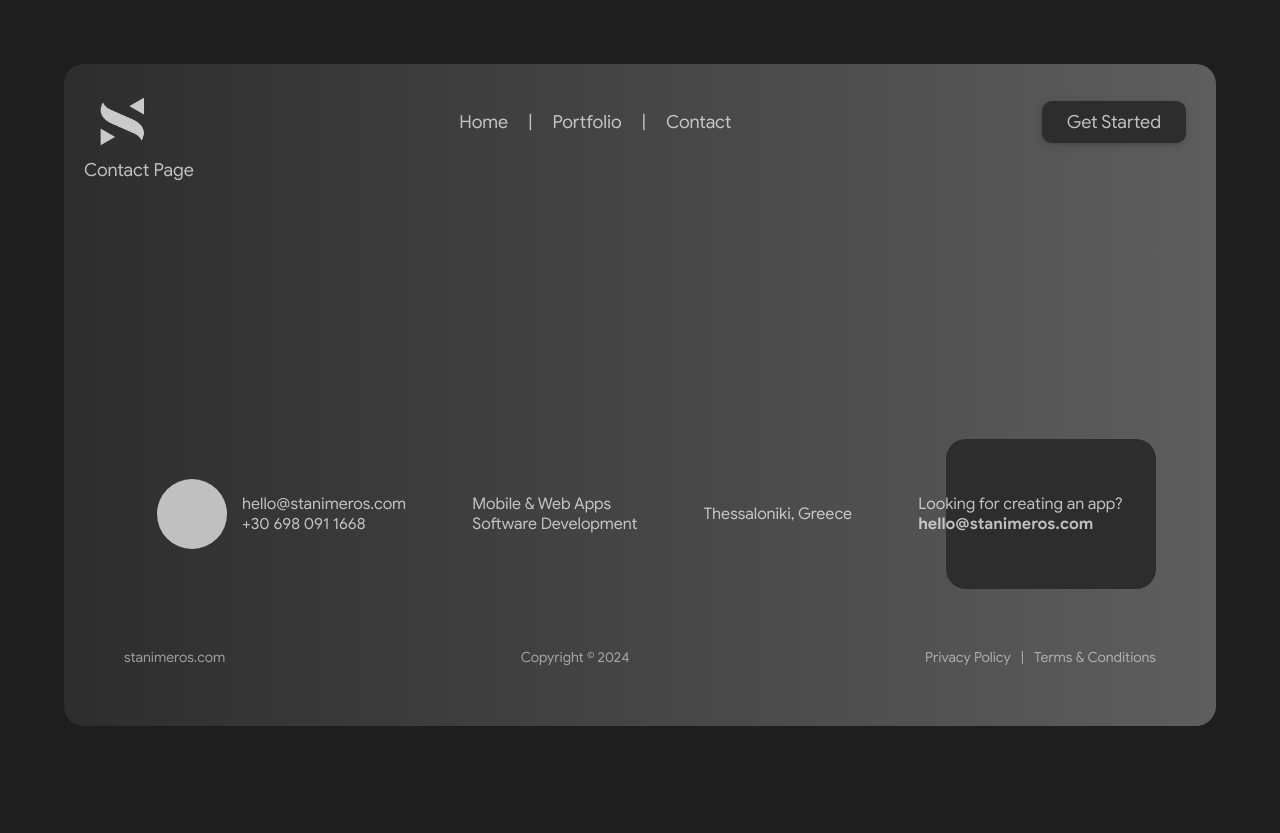
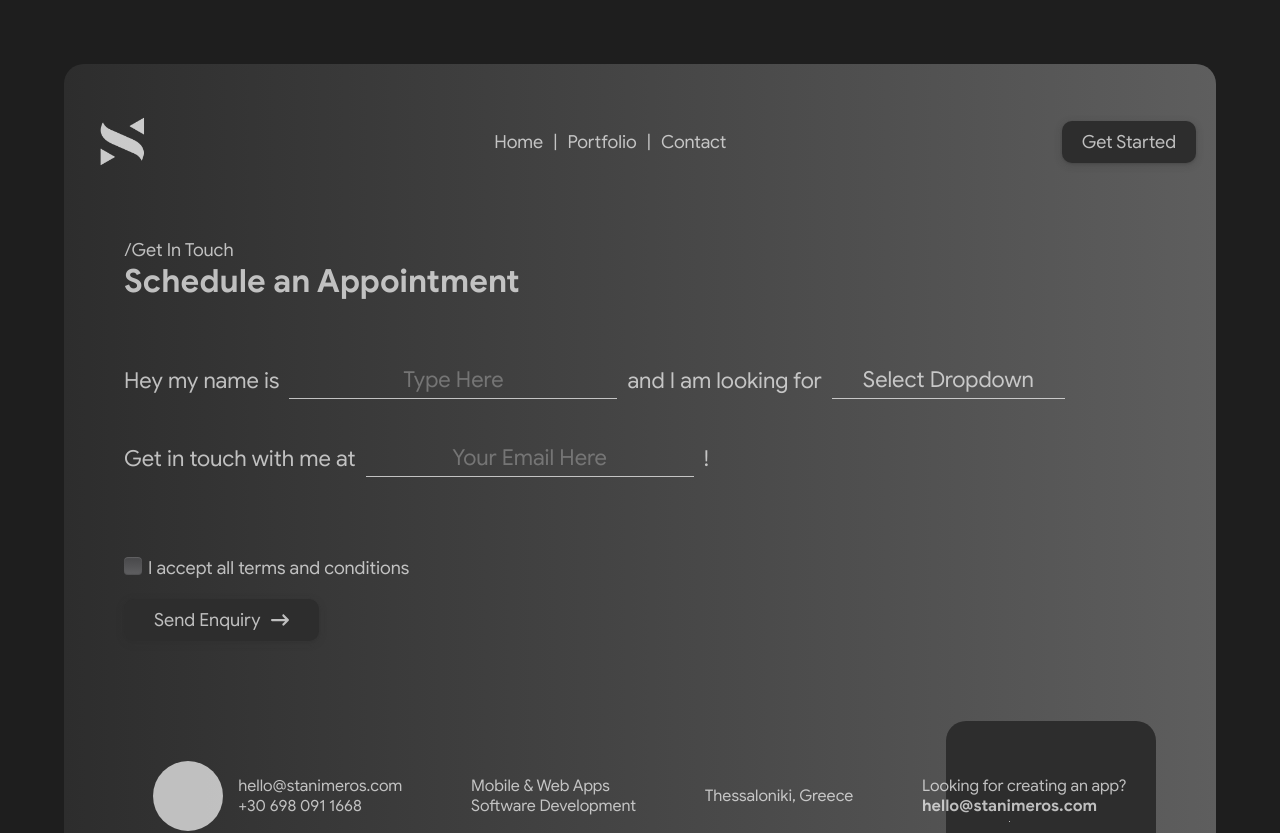
Before and after one commit to stanimeros/my-landing-page, a React (Vite) app: page /contact in a window 1280 px wide. Shown: the top 833 px of the page. Before the commit the page ends 800 px from the top, so only its background shows below. Built offline with nearby package versions, Linux system fonts and the light colour scheme.

Commit message:
added basic content

```diff
--- a/src/App.jsx
+++ b/src/App.jsx
@@ -30,8 +30,8 @@ function App() {
   const navigate = useNavigate();
   useEffect(() => {
     window.scrollTo({
-      top: 0,
-      //behavior: 'smooth',
+      top: 30,
+      behavior: 'smooth',
     });
   }, [navigate]);
 
--- a/src/pages/Contact.jsx
+++ b/src/pages/Contact.jsx
@@ -1,11 +1,19 @@
 import React, { useState, useEffect } from 'react';
+import { Link } from "react-router-dom";
 import { Helmet, HelmetProvider } from 'react-helmet-async'
+import { FontAwesomeIcon } from '@fortawesome/react-fontawesome';
+import { faArrowRightLong } from '@fortawesome/free-solid-svg-icons';
 import Translator from '../widgets/Translator';
 
 function Contact({GlobalState}) {
   const {
     api, language,
   } = GlobalState;
+
+  function handleSubmit(event) {
+    event.preventDefault();
+    alert("Form submitted!");
+  }
 
   return (
     <>
@@ -16,7 +24,75 @@ function Contact({GlobalState}) {
         </Helmet>
       </HelmetProvider>
       <main>
-        <div>Contact Page</div>
+        <div>/Get In Touch</div>
+        <h1>Schedule an Appointment</h1>
+        <form
+          className='contact-form'
+          onSubmit={handleSubmit}
+        >
+          <div className='main-form'>
+            <div className='row'>
+              <div>Hey my name is</div>
+              <input
+                className='input'
+                id='name'
+                name='name'
+                type='text'
+                placeholder='Type Here'
+              >
+              </input>
+              <div>and I am looking for</div>
+              <select
+                className='input dropdown'
+                id='services'
+                name='services'
+                placeholder='Select Dropdown'
+              >
+                <option value='' disabled selected>Select Dropdown</option>
+                <option value='cross-platform-app'>Cross Platform App</option>
+                <option value='mobile-app'>Mobile App</option>
+                <option value='ios-app'>iOS App</option>
+                <option value='android-app'>Android App</option>
+                <option value='web-app'>Web App</option>
+                <option value='e-shop'>E-shop</option>
+                <option value='website'>Website</option>
+              </select>
+            </div>
+            <div className='row'>
+              <div>Get in touch with me at</div>
+              <input
+                className='input'
+                id='email'
+                name='email'
+                type='email'
+                placeholder='Your Email Here'
+                required
+              >
+              </input>
+              <div>!</div>
+            </div>
+          </div>
+          <div class="row checkbox-wrapper-65">
+            <label for="terms">
+              <input type="checkbox" id="terms" required></input>
+              <span class="cbx">
+                <svg width="12px" height="11px" viewBox="0 0 12 11">
+                  <polyline points="1 6.29411765 4.5 10 11 1"></polyline>
+                </svg>
+              </span>
+              <span>
+                I accept all
+                <Link className='link' to="/terms-and-conditions">
+                  <Translator code={language} value=" terms and conditions"/>
+                </Link>
+              </span>
+            </label>
+          </div>
+          <button className='button' type="submit">
+            <Translator code={language} value="Send Enquiry"/>
+            <FontAwesomeIcon icon={faArrowRightLong}/>
+          </button>
+        </form>
       </main>
     </>
   )
--- a/src/pages/Home.jsx
+++ b/src/pages/Home.jsx
@@ -16,7 +16,13 @@ function Home({GlobalState}) {
         </Helmet>
       </HelmetProvider>
       <main>
-        <div>Main Content</div>
+        <div>/Introduction</div>
+        <h1>Stanimeros Pantelis</h1>
+        <strong>Software Developer</strong>
+        <br/><br/>
+        <p>
+          Hi there! I’m a software developer who loves creating all kinds of apps—web apps, mobile apps, and cross-platform solutions. I enjoy solving problems and making things work smoothly. My goal is to make your experience better and bring a smile to your face with my work. Whether it’s a website or an app, I’m here to help make your ideas come to life!
+        </p>
       </main>
     </>
   )
--- a/src/pages/Portfolio.jsx
+++ b/src/pages/Portfolio.jsx
@@ -16,7 +16,14 @@ function Portfolio({GlobalState}) {
         </Helmet>
       </HelmetProvider>
       <main>
-        <div>Portfolio Page</div>
+        <div>/Portfolio</div>
+        <h1>This is my Portfolio</h1>
+        <div className='grid'>
+          <div className='grid-item'></div>
+          <div className='grid-item'></div>
+          <div className='grid-item'></div>
+          <div className='grid-item'></div>
+        </div>
       </main>
     </>
   )
--- a/src/pages/Privacy.jsx
+++ b/src/pages/Privacy.jsx
@@ -16,7 +16,19 @@ function Privacy({GlobalState}) {
         </Helmet>
       </HelmetProvider>
       <main>
-        <div>Privacy Policy</div>
+      <div>/Our Policy</div>
+      <h1>Privacy Policy</h1>
+      <br/><br/>
+      <p>
+        <span>
+          I’m dedicated to protecting your privacy and ensuring your personal information is safe. When you work with me, I collect only the information necessary to deliver my services and enhance your experience. This may include your name, email address, and any other details you share with me. I will not share your information with third parties without your permission, except as required by law. Rest assured that your data is stored securely and used only for the purposes stated. If you have any questions or concerns about how I handle your information, feel free to reach out to me at
+        </span>
+        <span> </span>
+        <a className='link' href="mailto:hello@stanimeros.com">
+          hello@stanimeros.com
+        </a>
+        <span>.</span>
+      </p>
       </main>
     </>
   )
--- a/src/pages/Terms.jsx
+++ b/src/pages/Terms.jsx
@@ -16,7 +16,19 @@ function Terms({GlobalState}) {
         </Helmet>
       </HelmetProvider>
       <main>
-        <div>Terms & Conditions</div>
+        <div>/Our Terms</div>
+        <h1>Terms & Conditions</h1>
+        <br/><br/>
+        <p>
+          <span>
+            Welcome to my freelancer page! By using my services, you agree to follow these Terms and Conditions. These terms outline how you can use my services and the rules you need to follow, including how I handle intellectual property and what to do if there are any issues. I may update these terms occasionally, so please check back from time to time. Continued use of my services means you accept any changes. If you have any questions about these terms, don’t hesitate to contact me at
+          </span>
+          <span> </span>
+          <a className='link' href="mailto:hello@stanimeros.com">
+            hello@stanimeros.com
+          </a>
+          <span>.</span>
+        </p>
       </main>
     </>
   )
--- a/src/styles/main.less
+++ b/src/styles/main.less
@@ -174,15 +174,13 @@ a.link{
   all: unset;
   appearance: none;
   -webkit-appearance: none;
-  padding: 10px 20px;
-  border-radius: 10px;
+  text-align: center;
+  text-align-last: center;
+  padding: 5px 20px;
   background-color: var(--clr-input);
-  margin-top: 10px;
   font-family: "GSans";
-  box-shadow: var(--box-shadow-input);
-  -webkit-box-shadow: var(--box-shadow-input);
-  -moz-box-shadow: var(--box-shadow-input);
-  outline: var(--outline-input);
+  border-bottom: 1px solid var(--clr-button-text);
+
   &::selection {
     color: var(--clr-background);
     background: var(--clr-text);
@@ -194,16 +192,74 @@ a.link{
   }
 }
 
+.checkbox-wrapper-65 *,
+.checkbox-wrapper-65 ::after,
+.checkbox-wrapper-65 ::before {
+  box-sizing: border-box;
+}
+.checkbox-wrapper-65 .cbx {
+  position: relative;
+  display: block;
+  float: left;
+  width: 18px;
+  height: 18px;
+  border-radius: 4px;
+  background-color: #606062;
+  background-image: linear-gradient(#474749, #606062);
+  box-shadow: inset 0 1px 1px rgba(255,255,255,0.15), inset 0 -1px 1px rgba(0,0,0,0.15);
+  transition: all 0.15s ease;
+}
+.checkbox-wrapper-65 .cbx svg {
+  position: absolute;
+  top: 3px;
+  left: 3px;
+  fill: none;
+  stroke-linecap: round;
+  stroke-linejoin: round;
+  stroke: #fff;
+  stroke-width: 2;
+  stroke-dasharray: 17;
+  stroke-dashoffset: 17;
+  transform: translate3d(0, 0, 0);
+}
+.checkbox-wrapper-65 .cbx + span {
+  float: left;
+  margin-left: 6px;
+}
+.checkbox-wrapper-65 {
+  user-select: none;
+}
+.checkbox-wrapper-65 label {
+  display: inline-block;
+  cursor: pointer;
+}
+.checkbox-wrapper-65 input[type="checkbox"] {
+  display: none;
+  visibility: hidden;
+}
+.checkbox-wrapper-65 input[type="checkbox"]:checked + .cbx {
+  background-color: #606062;
+  background-image: linear-gradient(#255cd2, #1d52c1);
+}
+.checkbox-wrapper-65 input[type="checkbox"]:checked + .cbx svg {
+  stroke-dashoffset: 0;
+  transition: all 0.15s ease;
+}
+
 img{
   max-width: 100%;
 }
 
 .button{
-  position: relative;
+  all: unset;
+  display: flex;
+  align-items: center;
+  justify-content: center;
+  gap: 10px;
+  width: fit-content;
   padding: 10px 20px;
   color: var(--clr-button-text);
   background-color: var(--clr-button);
-  margin: 10px;
   border-radius: 10px;
   transition: ease-in-out 0.25s;
   -webkit-tap-highlight-color: transparent;
@@ -212,22 +268,6 @@ img{
   &:hover{
     background-color: var(--clr-button-hover)
   }
-}
-
-a.button{
-  color: var(--clr-button-text);
-  opacity: 1;
-  display: flex;
-  align-items: center;
-  justify-content: center;
-  padding: 10px 25px;
-  border-radius: 10px;
-  gap: 10px;
-  width: fit-content;
-}
-
-a.secondary-button{
-  color: var(--clr-text);
 }
 
 .secondary-button{
@@ -240,14 +280,35 @@ a.secondary-button{
 
 .row{
   display: flex;
+  gap: 10px;
   align-items: center;
-  justify-content: space-between;
+}
+
+.grid{
+  margin: 40px 0 40px 0;
+  display: grid;
+  gap: 40px;
+  grid-template-columns: repeat(4, 1fr);
+  .grid-item{
+    width: 100%;
+    border-radius: 20px;
+    padding-top: 100%;
+    background-color: var(--clr-primary);
+    transition: transform 0.3s ease;
+    &:hover{
+        cursor: pointer;
+        transform: scale(1.1);
+    }
+  }
 }
 
 /* HEADER
 ==========================================================*/
 
 header{
+  padding: 20px 0 20px 0;
+  justify-content: space-between;
+
   img{
     opacity: 0.75;
   }
@@ -265,7 +326,7 @@ header{
 ==========================================================*/
 
 footer{
-  margin: 40px;
+  padding: 40px;
 
   ul {
     gap: 10px;
@@ -277,6 +338,7 @@ footer{
 
   .info-bar{
     z-index: 0;
+    height: 150px;
     font-size: @--fs-16px;
     justify-content: space-around;
     position: relative;
@@ -299,20 +361,36 @@ footer{
       background-color: #2d2d2d;
       border-radius: 20px;
       width: 210px;
-      height: 150px;
+      height: 100%;
     }
   }
 
   .copyright-bar{
     opacity: 0.75;
+    justify-content: space-between;
     margin-top: 100px;
     font-size: @--fs-14px;
   }
 }
 
-
 /* MAIN CONTENT
 ==========================================================*/
 main{
   min-height: 35svh;
+  padding: 40px;
+  .row{
+    padding: 20px 0 20px 0;
+  }
 }
+
+.contact-form{
+  .main-form{
+    gap: 15px;
+    margin: 40px 0 40px 0;
+    font-size: @--fs-22px;
+    justify-content: flex-start;
+  }
+  button{
+    padding: 10px 30px;
+  }
+}
--- a/src/widgets/Footer.jsx
+++ b/src/widgets/Footer.jsx
@@ -32,7 +32,7 @@ function Footer({GlobalState}) {
           <div>Looking for creating an app?</div>
           <strong>
             <div>
-              <a href="mailto:hello@stanimeros.com">hello@stanimeros.com</a>
+              <a className='link' href="mailto:hello@stanimeros.com">hello@stanimeros.com</a>
             </div>
           </strong>
         </div>
@@ -40,20 +40,20 @@ function Footer({GlobalState}) {
       </div>
       <div className='copyright-bar row'>
         <div>
-          <Link to="/">
+          <Link className='link' to="/">
             <Translator code={language} value="stanimeros.com"/>
           </Link>
         </div>
         <div>Copyright © 2024</div>
         <ul className='row'>
           <li>
-            <Link to="/privacy-policy">
+            <Link className='link' to="/privacy-policy">
               <Translator code={language} value="Privacy Policy"/>
             </Link>
           </li>
           <div>|</div>
           <li>
-            <Link to="/terms-and-conditions">
+            <Link className='link' to="/terms-and-conditions">
               <Translator code={language} value="Terms & Conditions"/>
             </Link>
           </li>
```
